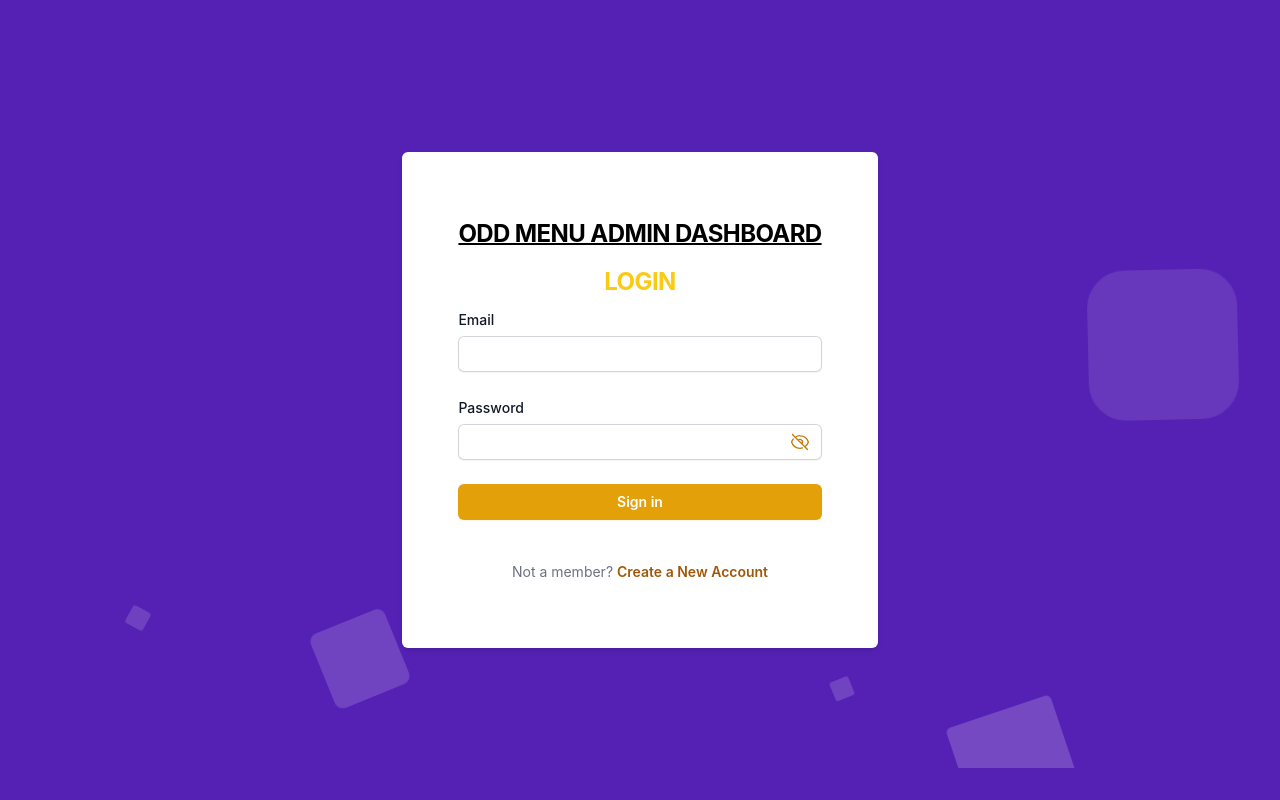
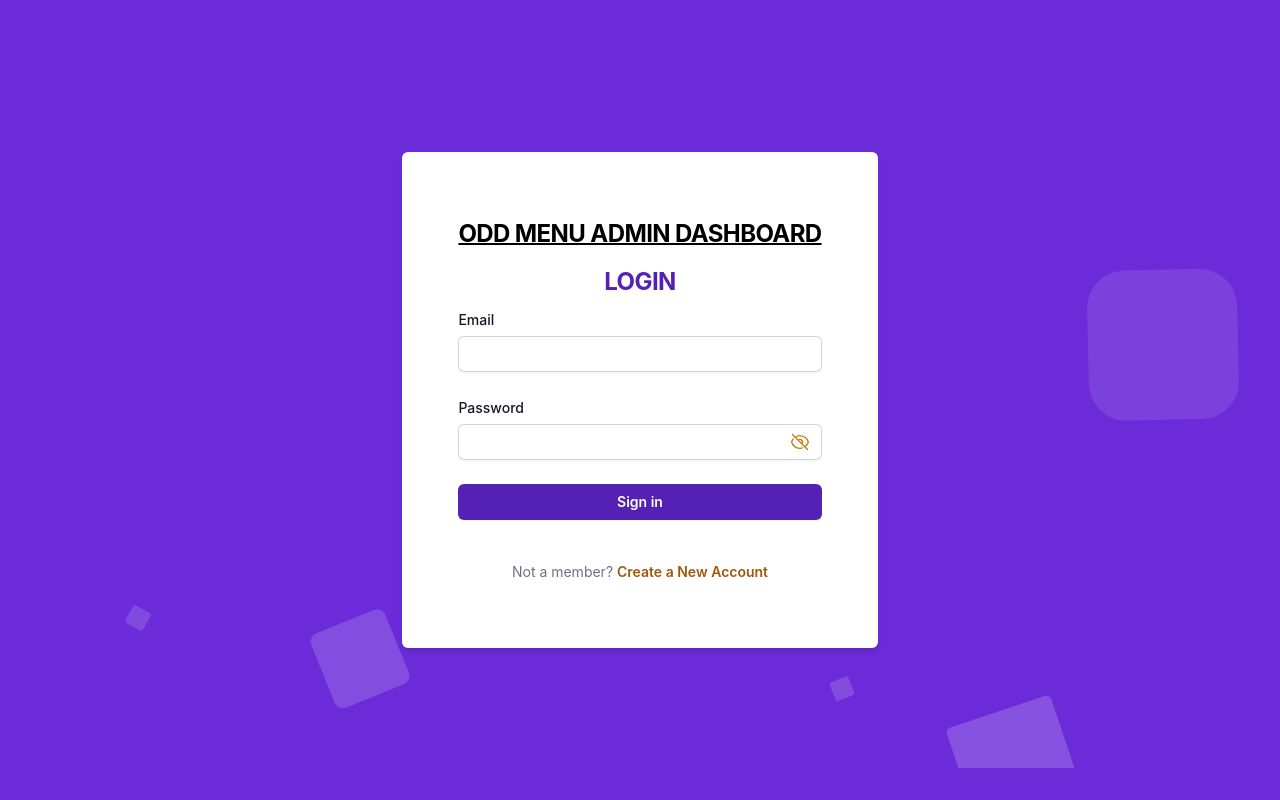
Before and after one commit to devAhmad43/oddmenu-admin-dashboard, a React (Create React App) app: page /Login in a window 1280 px wide. Built offline with nearby package versions, Linux system fonts and the light colour scheme.

Commit message:
semi quarter

```diff
--- a/src/components/authPages/SingIn.js
+++ b/src/components/authPages/SingIn.js
@@ -60,8 +60,8 @@ export default function SignIn() {
 
   return (
     <>
-      <div className="area bg-purple-800">
-        <ul className="circles  bg-purple-800">
+      <div className="area bg-purple-700">
+        <ul className="circles  bg-purple-700">
           <li></li>
           <li></li>
           <li></li>
@@ -82,7 +82,7 @@ export default function SignIn() {
                 ODD MENU ADMIN DASHBOARD
               </h2>
             </div>
-            <h2 className="my-1 text-center text-2xl font-bold leading-9 tracking-tight text-yellow-300">
+            <h2 className="my-1 text-center text-2xl font-bold leading-9 tracking-tight text-purple-800">
               LOGIN
             </h2>
           </div>
@@ -177,7 +177,7 @@ export default function SignIn() {
                   type="submit"
                   disabled={loading}
                   onClick={handleChange}
-                  className="flex w-full justify-center rounded-md bg-yellow-400 px-3 py-1.5 text-sm font-semibold leading-6 text-white shadow-sm hover:bg-purple-600 focus-visible:outline focus-visible:outline-2 focus-visible:outline-offset-2 focus-visible:outline-yellow-600"
+                  className="flex w-full justify-center rounded-md bg-purple-800 px-3 py-1.5 text-sm font-semibold leading-6 text-white shadow-sm hover:bg-purple-600 focus-visible:outline focus-visible:outline-2 focus-visible:outline-offset-2 focus-visible:outline-yellow-600"
                 >
                   Sign in
                 </button>
```
